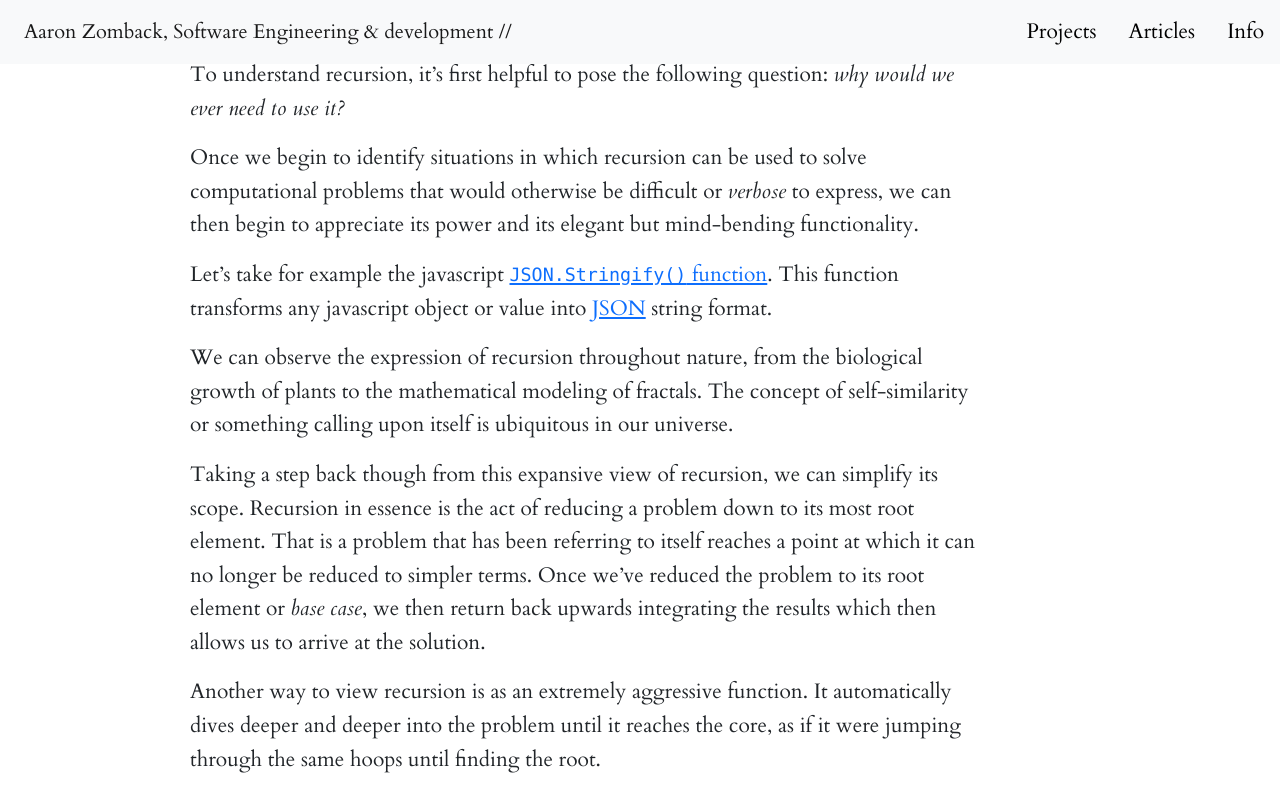
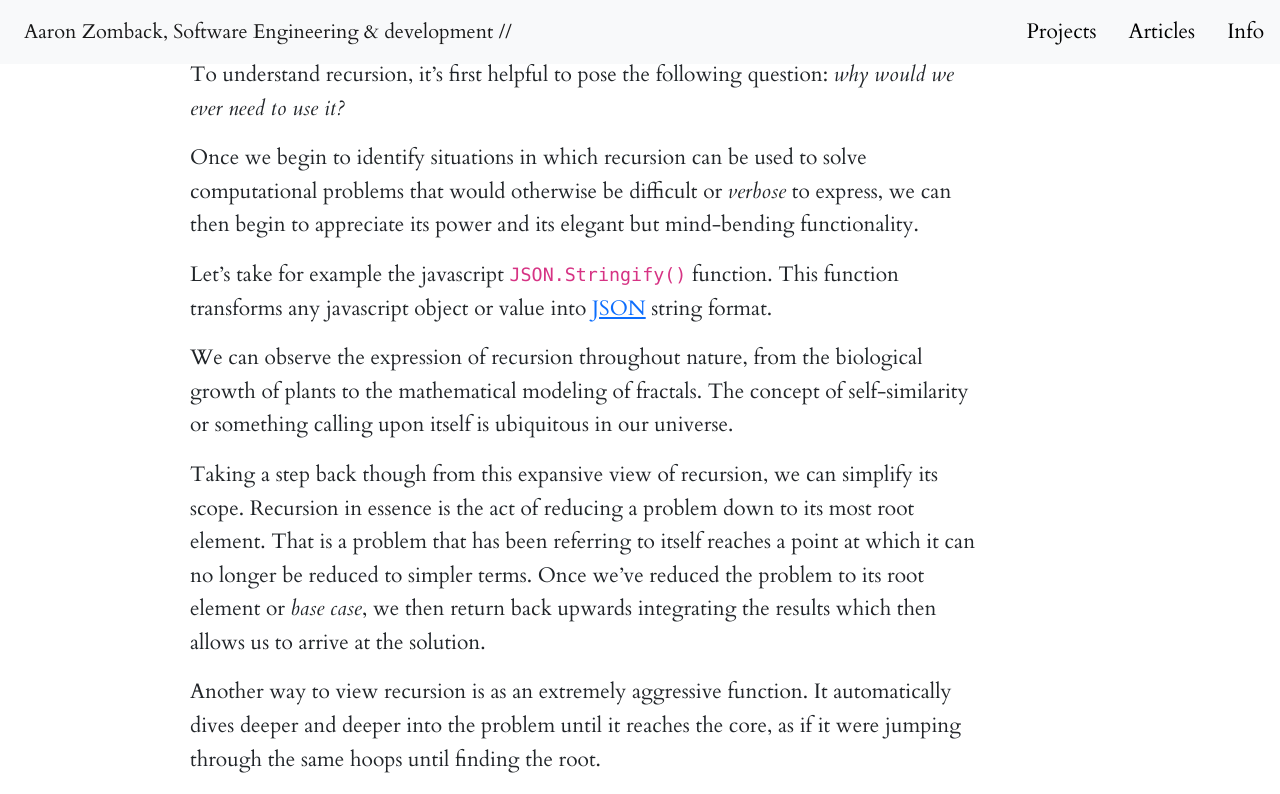
Before and after one commit to aaronzomback/design-portfolio, a Jekyll site: the page built from _posts/2021-04-30-what-is-recursion?.markdown, in a window 1280 px wide and 900 px high, scrolled down 716 px, cut to the strip 0-794 px from the top of the window. Built offline with Jekyll 4.4.1, drawn with Linux system fonts in a browser that asks for light colours; nearby versions of some CDN libraries; part of the change alters nothing that is shown.

```diff
--- a/_posts/2021-04-30-what-is-recursion?.markdown
+++ b/_posts/2021-04-30-what-is-recursion?.markdown
@@ -12,7 +12,7 @@ To understand recursion, it's first helpful to pose the following question: *why
 
 Once we begin to identify situations in which recursion can be used to solve computational problems that would otherwise be difficult or *verbose* to express, we can then begin to appreciate its power and its elegant but mind-bending functionality.
 
-Let's take for example the javascript [`JSON.Stringify()` function](https://developer.mozilla.org/en-US/docs/Web/JavaScript/Reference/Global_Objects/JSON/stringify). This function transforms any javascript object or value into [JSON](https://www.json.org/json-en.html) string format.
+Let's take for example the javascript `JSON.Stringify()` function. This function transforms any javascript object or value into [JSON](https://www.json.org/json-en.html) string format.
 
 We can observe the expression of recursion throughout nature, from the biological growth of plants to the mathematical modeling of fractals. The concept of self-similarity or something calling upon itself is ubiquitous in our universe.
 
```
